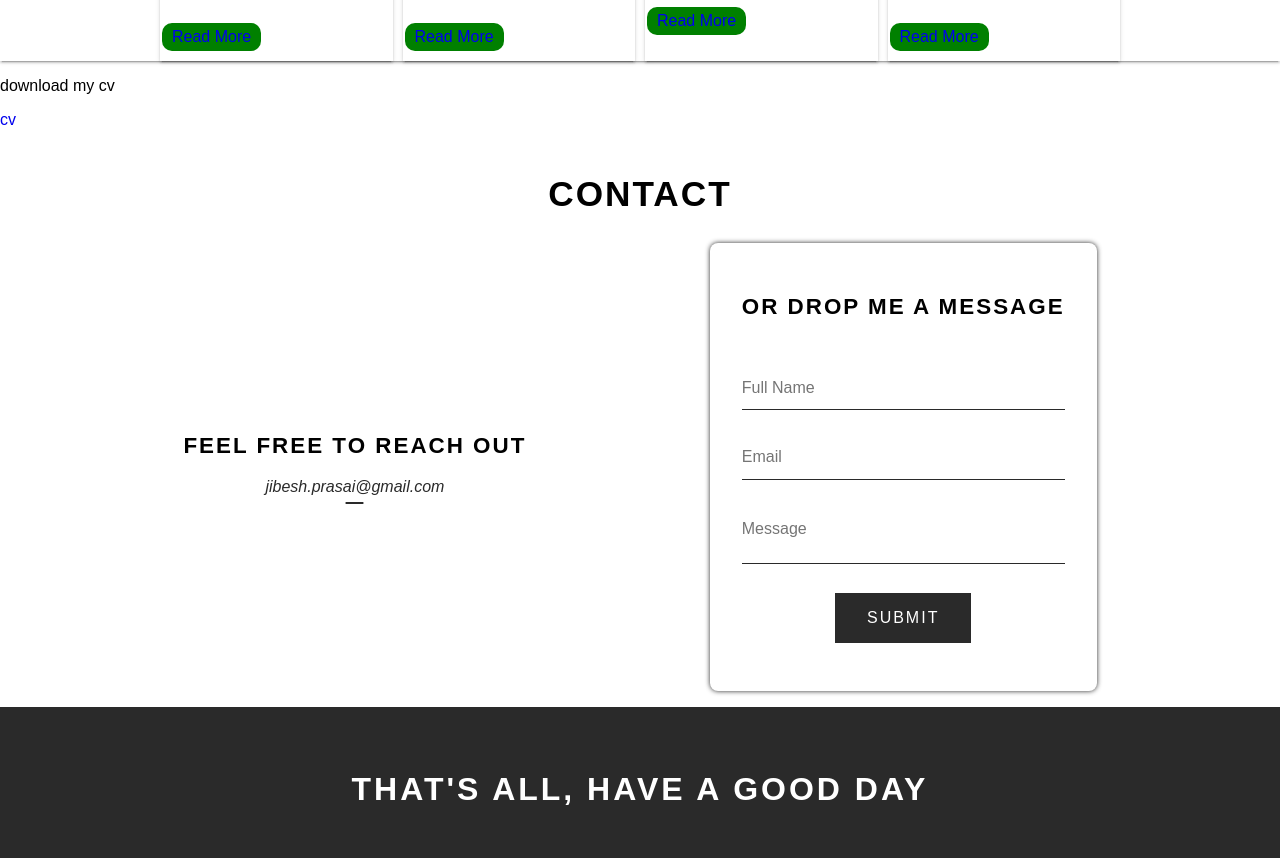
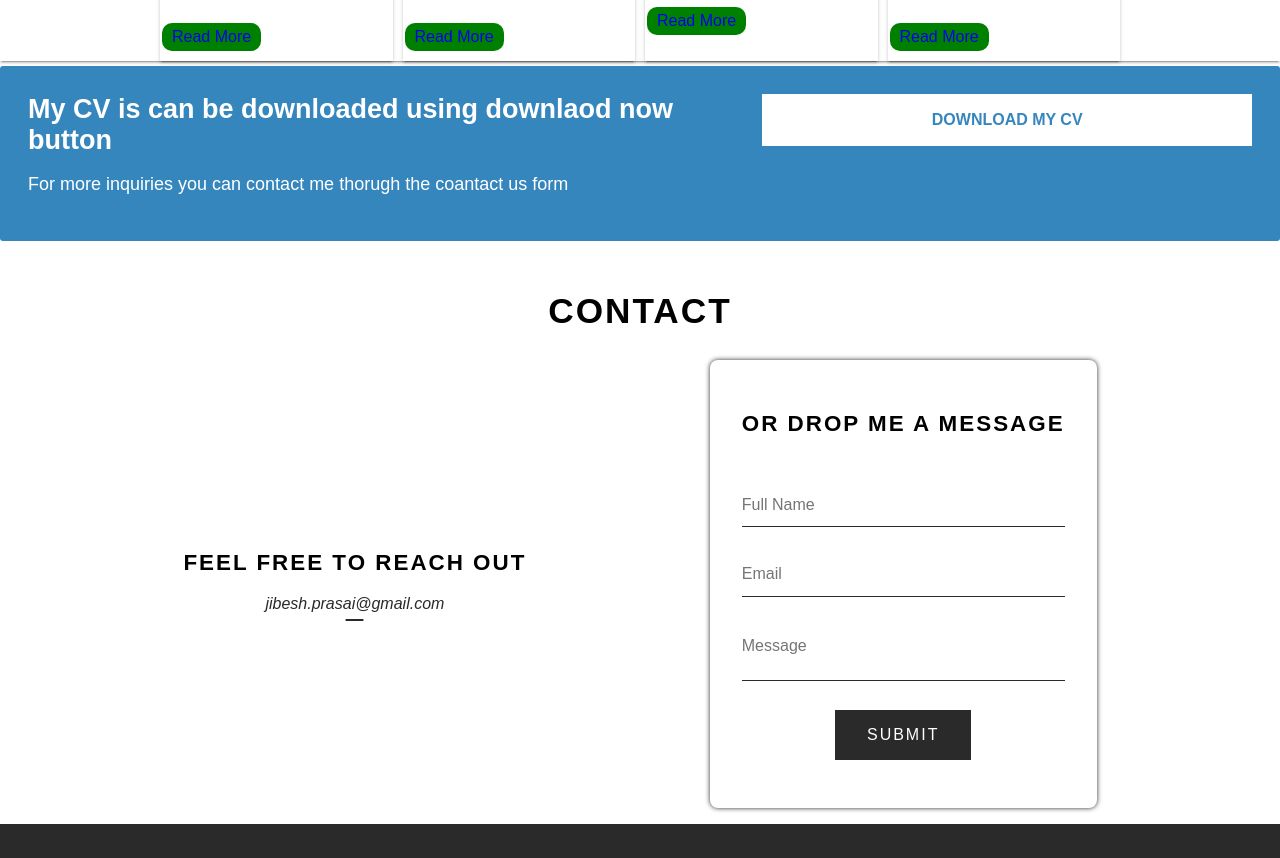
Before and after one commit to jibesh7/Mywebsite, a plain HTML site: page index.html in a window 1280 px wide. Shown: the part 1173-2031 px from the top of the page. Drawn offline with Linux system fonts and the light colour scheme.

Commit message:
cta section

```diff
--- /dev/null
+++ b/css/cta.css
@@ -0,0 +1,53 @@
+.clearfix {
+    clear: both;
+    }
+
+    .contact-cta-section {
+    padding-top: 10px;
+    padding-bottom: 10px;
+    font-family: "proxima-nova", sans-serif;
+    font-weight: 400;
+    padding: 5px 0 5px 0;
+    float: inherit;
+    width: 100%;
+    text-align: center;
+    }
+
+    .cta-wrapper {
+    margin-bottom: 0;
+    text-align: left;
+    padding: 28px;
+    background-color: #3686BE;
+    border-radius: 3px;
+    }
+    .cta-wrapper .details-wrapper {
+    float: left;
+    width: 60%;
+    }
+    .cta-wrapper .details-wrapper h2 {
+    font-weight: 600;
+    margin: 0 0 4px 0;
+    color: #FFF;
+    font-size: 27px;
+    }
+    .cta-wrapper .details-wrapper p {
+    font-size: 18px;
+    color: #FFF;
+    }
+
+
+    .cta-wrapper .blue-cta-button {
+    padding: 17px 50px;
+    text-transform: uppercase;
+    background-color: #93CC76;
+    color: #FFF;
+    text-decoration: none;
+    font-weight: 600;
+    display: inline-block;
+    white-space: pre;
+    color: #3686BE;
+    background-color: #FFF;
+    padding: 17px 0;
+    width: 40%;
+    text-align: center;
+    }
--- a/index.html
+++ b/index.html
@@ -7,6 +7,7 @@
     <meta http-equiv="X-UA-Compatible" content="ie=edge">
     <link rel="stylesheet" href="css/index.css">
     <link rel="stylesheet" href="css/blog.css">
+    <link rel="stylesheet" href="css/cta.css">
     <link rel="stylesheet" href="https://cdnjs.cloudflare.com/ajax/libs/font-awesome/5.10.2/css/all.css">
     <link rel="stylesheet" href="css/swiper.min.css">
     <title>Jibesh</title>
@@ -55,96 +56,9 @@
     </div>
     <!-- landing page ends -->
 
+<!--Blog Starts-->
     <section class="blog">
         <h1>Blog</h1>
-        <!-- <a name="blog"></a> -->
-        <!--<div class="blogContainer">
-            <div class="blogWrapper">
-                <img src="img/technology.png" alt="">
-                <div class="projectInfo">
-                    <p class="projectTitle">Tour 360</p>
-                    <div class="landingIcons projectIcons">
-                        <a href="#"><i class="fab fa-github"></i></a>
-                        <a href="#"><i class="fas fa-eye"></i></a>
-                    </div>
-                    <p class="projectDesp">Lorem ipsum dolor sit amet, consectetur
-                        adipisicing elit. Reiciendis nam praesentium ipsum voluptate
-                        expedita quod quidem accusantium ad libero a!
-                    </p>
-                    <div class="projectSkills">
-                        <div class="skills">
-                            <i class="fab fa-bootstrap bootstrapLogo"></i>
-                            <p>Bootstrap</p>
-                        </div>
-                        <div class="skills margin">
-                            <i class="fab fa-amilia aFrameLogo"></i>
-                            <p>A Frame</p>
-                        </div>
-                        <div class="skills margin">
-                            <i class="fab fa-php phpLogo"></i>
-                            <p>php</p>
-                        </div>
-                    </div>
-                </div>
-            </div>
-            <div class="projectWrapper projectBlack">
-                <img src="img/projectDesign.png" alt="">
-                <div class="projectInfo">
-                    <p class="projectTitle">Tour 360</p>
-                    <div class="landingIcons projectIcons blackBg">
-                        <a href="#"><i class="fab fa-github"></i></a>
-                        <a href="#"><i class="fas fa-eye"></i></a>
-                    </div>
-                    <p class="projectDesp">Lorem ipsum dolor sit amet, consectetur
-                        adipisicing elit. Reiciendis nam praesentium ipsum voluptate
-                        expedita quod quidem accusantium ad libero a!
-                    </p>
-                    <div class="projectSkills">
-                        <div class="skills">
-                            <i class="fab fa-bootstrap bootstrapLogo"></i>
-                            <p>Bootstrap</p>
-                        </div>
-                        <div class="skills margin">
-                            <i class="fab fa-amilia aFrameLogo"></i>
-                            <p>A Frame</p>
-                        </div>
-                        <div class="skills margin">
-                            <i class="fab fa-php phpLogo"></i>
-                            <p>php</p>
-                        </div>
-                    </div>
-                </div>
-            </div>
-            <div class="projectWrapper">
-                <img src="img/projectDesign.png" alt="">
-                <div class="projectInfo">
-                    <p class="projectTitle">Tour 360</p>
-                    <div class="landingIcons projectIcons">
-                        <a href="#"><i class="fab fa-github"></i></a>
-                        <a href="#"><i class="fas fa-eye"></i></a>
-                    </div>
-                    <p class="projectDesp">Lorem ipsum dolor sit amet, consectetur
-                        adipisicing elit. Reiciendis nam praesentium ipsum voluptate
-                        expedita quod quidem accusantium ad libero a!
-                    </p>
-                    <div class="projectSkills">
-                        <div class="skills">
-                            <i class="fab fa-bootstrap bootstrapLogo"></i>
-                            <p>Bootstrap</p>
-                        </div>
-                        <div class="skills margin">
-                            <i class="fab fa-amilia aFrameLogo"></i>
-                            <p>A Frame</p>
-                        </div>
-                        <div class="skills margin">
-                            <i class="fab fa-php phpLogo"></i>
-                            <p>php</p>
-                        </div>
-                    </div>
-                </div>
-            </div>
-        </div>-->
-        <!--Blog Starts-->
         <div class="blogs">
             <div class="blog">
               <div class="header">
@@ -194,13 +108,18 @@
             </div>
         <!--Blogs ends-->
     </section>
-
-    <section class="cvSection">
-        <p>download my cv</p>
-        <a name="contact" style="visibility: hidden;"></a>
-
-        <a href="#" class="cv">cv</a>
-    </section>
+<!--CTA section starts-->
+<div class="contact-cta-section">
+  <div class="cta-wrapper">
+    <div class="details-wrapper">
+      <h2>My CV is can be downloaded using downlaod now button</h2>
+      <p>For more inquiries you can contact me thorugh the coantact us form</p>
+    </div>
+    <a class="blue-cta-button" href="#">Download My CV</a>
+    <div class="clearfix"></div>
+  </div>
+</div>
+<!--CTA sections ends-->
 
     <section class="contact">
         <h1>Contact</h1>
```
